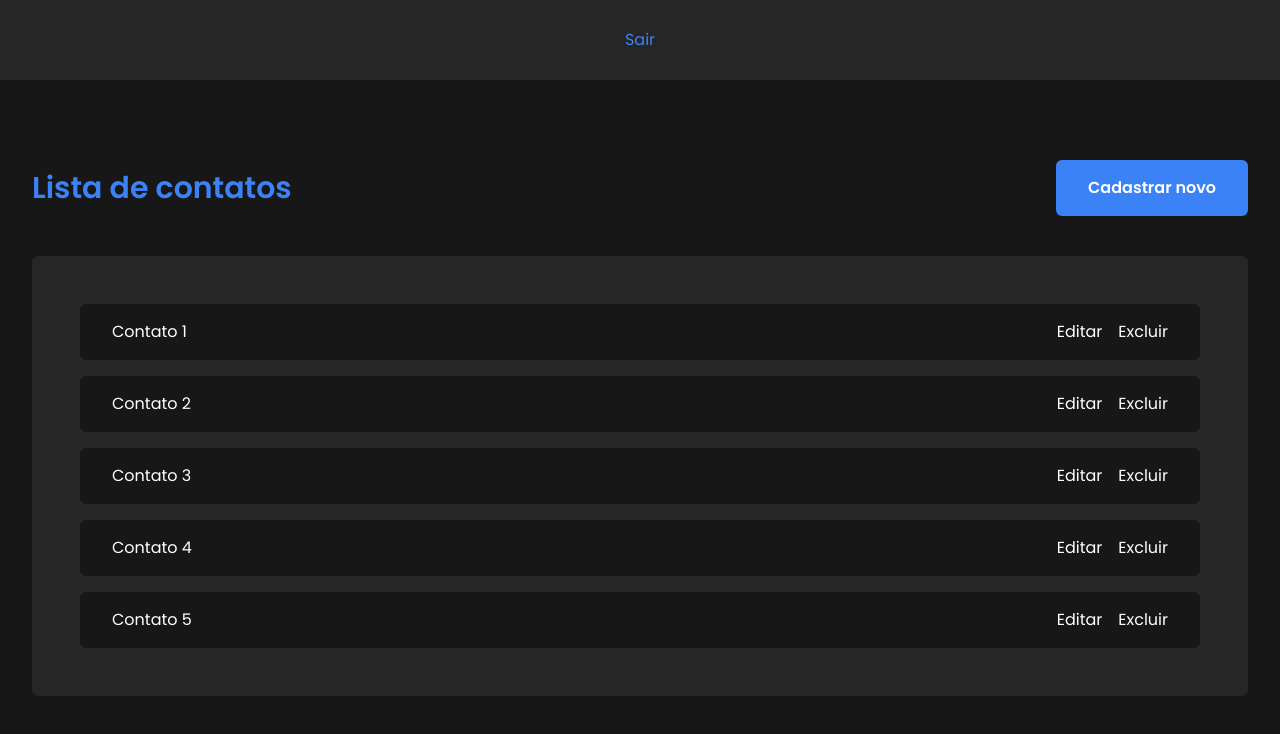
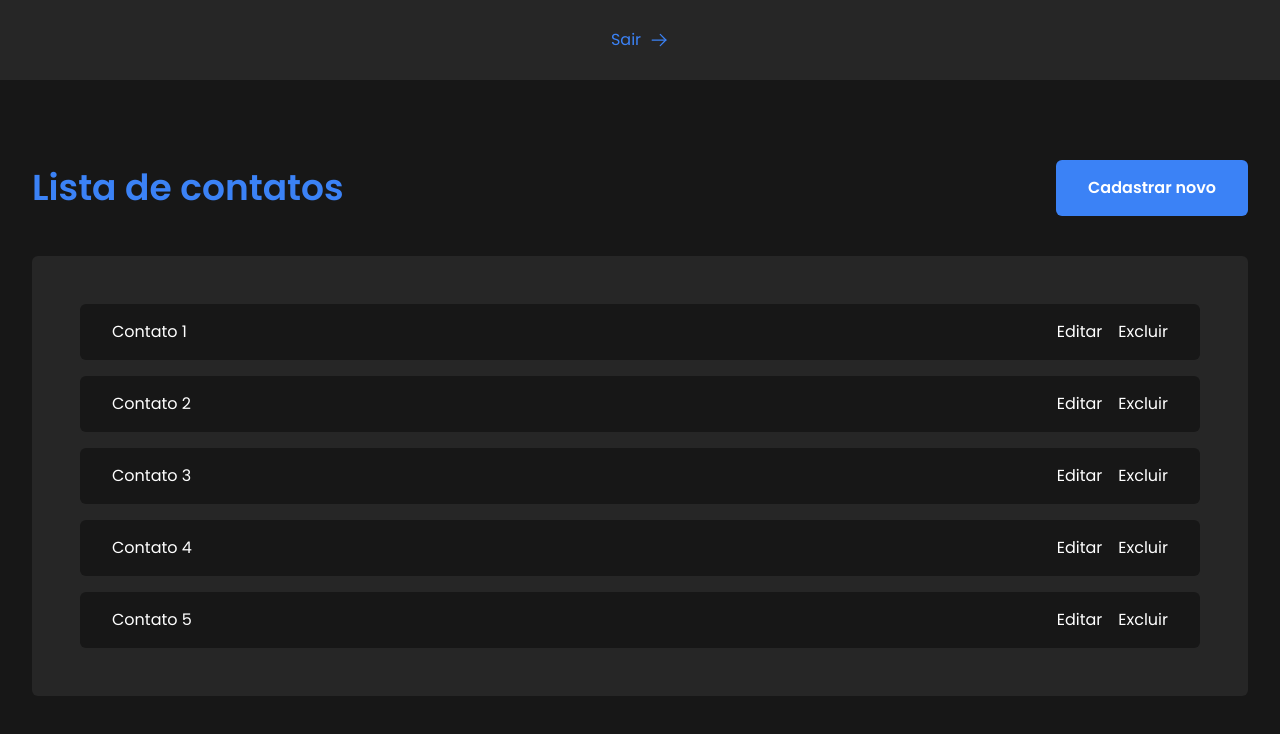
Before and after one commit to wellingtonrodriguesbr/my-contacts, a React (Vite) app: page /contacts in a window 1280 px wide. Shown: the top 734 px of the page. Built offline with nearby package versions, Linux system fonts and the light colour scheme.

Commit message:
style: update colors

```diff
--- a/src/pages/Contacts.tsx
+++ b/src/pages/Contacts.tsx
@@ -1,3 +1,4 @@
+import { ArrowRight } from "phosphor-react";
 import { Link } from "react-router-dom";
 import { Container } from "../components/Container";
 
@@ -7,8 +8,9 @@ export function Contacts() {
       <header className="bg-neutral-800 h-20 flex items-center justify-center">
         <div>
           <Link to="/">
-            <button className="text-blue-500 px-4 py-2 hover:bg-blue-500 hover:text-neutral-900 rounded-md transition-all hover:font-semibold">
+            <button className="text-blue-500 px-4 py-2 hover:bg-blue-500 hover:text-white rounded-md transition-all hover:font-semibold flex items-center justify-center gap-2">
               Sair
+              <ArrowRight size={20} />
             </button>
           </Link>
         </div>
@@ -16,7 +18,7 @@ export function Contacts() {
       <Container>
         <div className="flex flex-col mt-20 h-full">
           <div className="flex gap-4 items-center justify-between">
-            <h2 className="text-blue-500 text-3xl font-semibold md:max-w-full max-w-[200px]">
+            <h2 className="text-blue-500 text-4xl font-semibold md:max-w-full max-w-[200px]">
               Lista de contatos
             </h2>
             <button className="bg-blue-500 hover:bg-blue-700 transition-colors px-4 md:px-8 py-4 rounded-md font-semibold">
--- a/src/pages/Login.tsx
+++ b/src/pages/Login.tsx
@@ -46,7 +46,9 @@ export function Login() {
           <div className="flex flex-col md:flex-row items-center justify-center gap-1 mt-6">
             <p>Não tem uma conta?</p>
             <Link to="/register">
-              <a className="text-blue-300 underline">Cadastre-se</a>
+              <a className="text-blue-500 underline hover:text-blue-300 transition-colors">
+                Cadastre-se
+              </a>
             </Link>
           </div>
         </div>
--- a/src/pages/Register.tsx
+++ b/src/pages/Register.tsx
@@ -52,7 +52,9 @@ export function Register() {
           <div className="flex justify-center gap-1 mt-6">
             <p>Já tem uma conta?</p>
             <Link to="/">
-              <a className="text-blue-300 underline">Faça login</a>
+              <a className="text-blue-500 underline hover:text-blue-300 transition-colors">
+                Faça login
+              </a>
             </Link>
           </div>
         </div>
```
